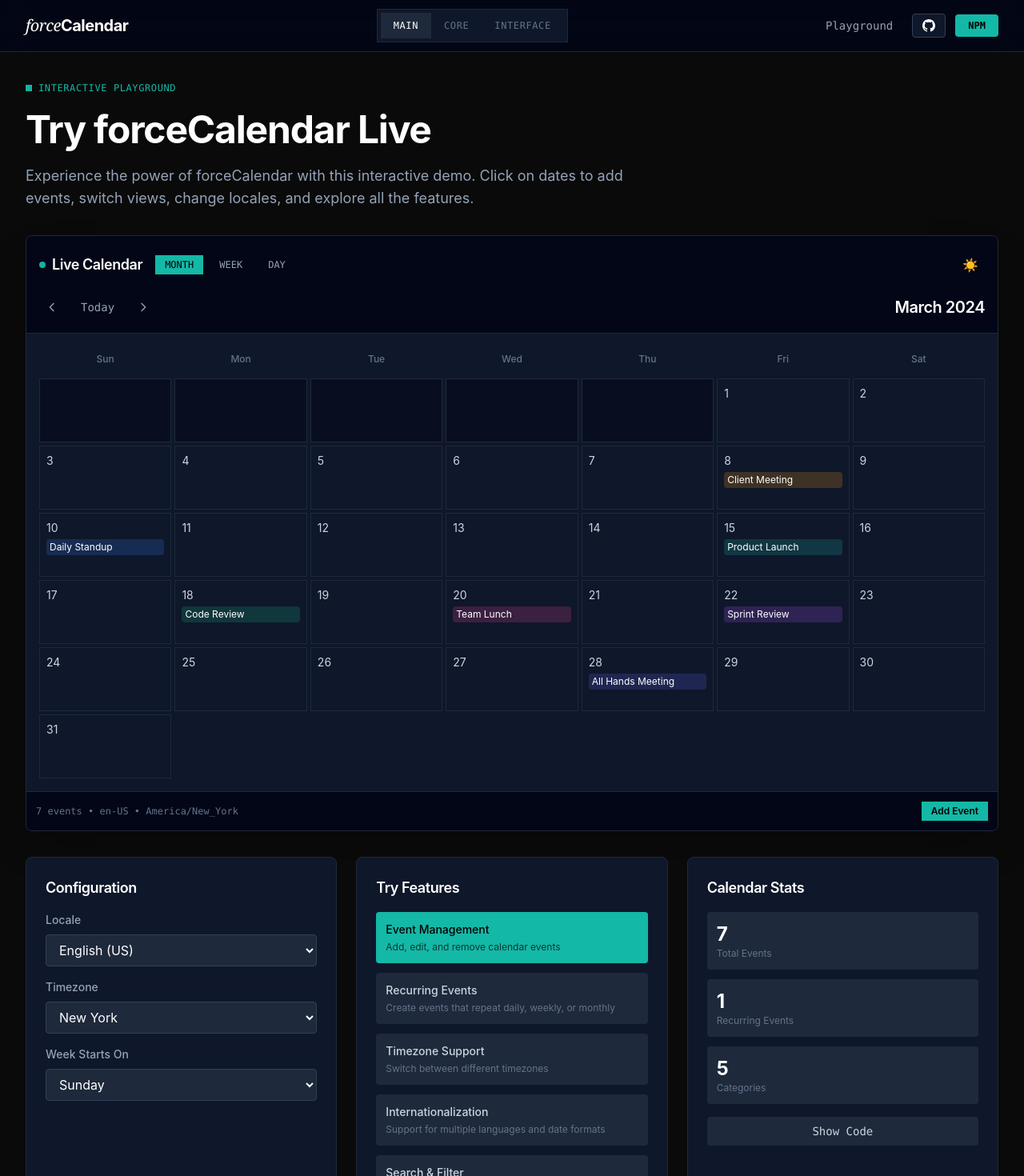
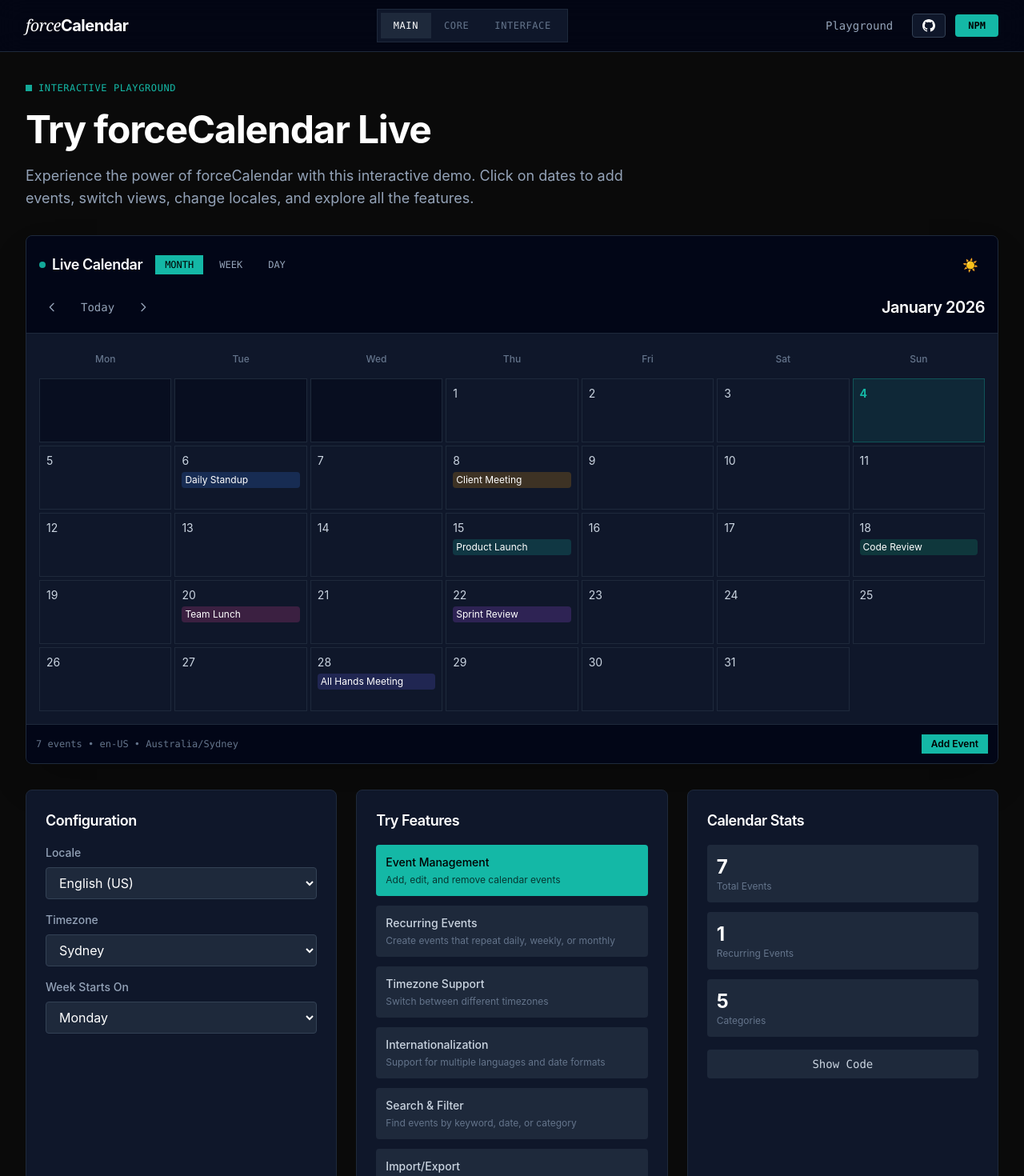
Before and after one commit to forceCalendar/www, a Next.js app: page /playground in a window 1280 px wide. Shown: the top 1470 px of the page at 80% size. Built offline with nearby package versions, Linux system fonts and the light colour scheme.

Commit message:
Fix playground to use current date and Sydney timezone

```diff
--- a/app/playground/page.tsx
+++ b/app/playground/page.tsx
@@ -5,7 +5,7 @@
 
 export default function PlaygroundPage() {
   // Calendar state
-  const [currentDate, setCurrentDate] = useState(new Date(2024, 2, 1)); // March 2024
+  const [currentDate, setCurrentDate] = useState(new Date()); // Current date
   const [view, setView] = useState<'month' | 'week' | 'day'>('month');
   const [events, setEvents] = useState<any[]>([]);
   const [selectedDate, setSelectedDate] = useState<Date | null>(null);
@@ -15,19 +15,23 @@
 
   // Playground controls
   const [locale, setLocale] = useState('en-US');
-  const [timezone, setTimezone] = useState('America/New_York');
-  const [weekStartsOn, setWeekStartsOn] = useState(0);
+  const [timezone, setTimezone] = useState('Australia/Sydney');
+  const [weekStartsOn, setWeekStartsOn] = useState(1);
   const [showCode, setShowCode] = useState(false);
   const [selectedFeature, setSelectedFeature] = useState('events');
   const [theme, setTheme] = useState<'light' | 'dark'>('dark');
 
   // Initialize demo events
   useEffect(() => {
+    const now = new Date();
+    const currentYear = now.getFullYear();
+    const currentMonth = now.getMonth();
+
     const demoEvents = [
       {
         id: 1,
         title: 'Product Launch',
-        date: new Date(2024, 2, 15, 14, 0),
+        date: new Date(currentYear, currentMonth, 15, 14, 0),
         color: 'bg-teal-500',
         duration: 120,
         category: 'launch'
@@ -35,7 +39,7 @@
       {
         id: 2,
         title: 'Daily Standup',
-        date: new Date(2024, 2, 10, 9, 0),
+        date: new Date(currentYear, currentMonth, 6, 9, 0),
         color: 'bg-blue-500',
         duration: 15,
         recurring: 'FREQ=DAILY;BYDAY=MO,TU,WE,TH,FR',
@@ -44,7 +48,7 @@
       {
         id: 3,
         title: 'Sprint Review',
-        date: new Date(2024, 2, 22, 15, 0),
+        date: new Date(currentYear, currentMonth, 22, 15, 0),
         color: 'bg-purple-500',
         duration: 60,
         category: 'meeting'
@@ -52,7 +56,7 @@
       {
         id: 4,
         title: 'Client Meeting',
-        date: new Date(2024, 2, 8, 11, 0),
+        date: new Date(currentYear, currentMonth, 8, 11, 0),
         color: 'bg-amber-500',
         duration: 90,
         category: 'client'
@@ -60,7 +64,7 @@
       {
         id: 5,
         title: 'Code Review',
-        date: new Date(2024, 2, 18, 16, 0),
+        date: new Date(currentYear, currentMonth, 18, 16, 0),
         color: 'bg-emerald-500',
         duration: 45,
         category: 'development'
@@ -68,7 +72,7 @@
       {
         id: 6,
         title: 'Team Lunch',
-        date: new Date(2024, 2, 20, 12, 0),
+        date: new Date(currentYear, currentMonth, 20, 12, 0),
         color: 'bg-pink-500',
         duration: 60,
         category: 'social'
@@ -76,7 +80,7 @@
       {
         id: 7,
         title: 'All Hands Meeting',
-        date: new Date(2024, 2, 28, 14, 0),
+        date: new Date(currentYear, currentMonth, 28, 14, 0),
         color: 'bg-indigo-500',
         duration: 120,
         category: 'meeting'
@@ -92,10 +96,11 @@
       title: 'Event Management',
       description: 'Add, edit, and remove calendar events',
       action: () => {
+        const now = new Date();
         const newEvent = {
           id: Date.now(),
           title: `Demo Event ${events.length + 1}`,
-          date: new Date(2024, 2, Math.floor(Math.random() * 28) + 1, Math.floor(Math.random() * 24)),
+          date: new Date(now.getFullYear(), now.getMonth(), Math.floor(Math.random() * 28) + 1, Math.floor(Math.random() * 24)),
           color: ['bg-red-500', 'bg-green-500', 'bg-yellow-500', 'bg-cyan-500'][Math.floor(Math.random() * 4)],
           duration: 60,
           category: 'demo'
@@ -107,10 +112,16 @@
       title: 'Recurring Events',
       description: 'Create events that repeat daily, weekly, or monthly',
       action: () => {
+        const now = new Date();
+        // Find the next Monday
+        const daysToMonday = (1 - now.getDay() + 7) % 7 || 7;
+        const nextMonday = new Date(now);
+        nextMonday.setDate(now.getDate() + daysToMonday);
+
         const recurringEvent = {
           id: Date.now(),
           title: 'Weekly Team Sync',
-          date: new Date(2024, 2, 4, 10, 0), // Start from Monday
+          date: new Date(nextMonday.getFullYear(), nextMonday.getMonth(), nextMonday.getDate(), 10, 0),
           color: 'bg-violet-500',
           duration: 30,
           recurring: 'FREQ=WEEKLY;BYDAY=MO',
@@ -123,7 +134,7 @@
       title: 'Timezone Support',
       description: 'Switch between different timezones',
       action: () => {
-        const timezones = ['America/New_York', 'Europe/London', 'Asia/Tokyo', 'Australia/Sydney'];
+        const timezones = ['Australia/Sydney', 'Asia/Tokyo', 'Europe/London', 'America/New_York'];
         const currentIndex = timezones.indexOf(timezone);
         const nextIndex = (currentIndex + 1) % timezones.length;
         setTimezone(timezones[nextIndex]);
@@ -585,7 +596,7 @@
                     </svg>
                   </button>
                   <button
-                    onClick={() => setCurrentDate(new Date(2024, 2, 15))}
+                    onClick={() => setCurrentDate(new Date())}
                     className={`px-3 py-1 text-sm font-mono rounded transition-all ${
                       theme === 'light'
                         ? 'text-gray-600 hover:text-gray-900 hover:bg-gray-100'
@@ -694,12 +705,12 @@
                         : 'bg-slate-800 border-slate-700 text-white'
                     }`}
                   >
+                    <option value="Australia/Sydney">Sydney</option>
+                    <option value="Asia/Tokyo">Tokyo</option>
+                    <option value="Europe/London">London</option>
+                    <option value="Europe/Paris">Paris</option>
                     <option value="America/New_York">New York</option>
                     <option value="America/Los_Angeles">Los Angeles</option>
-                    <option value="Europe/London">London</option>
-                    <option value="Europe/Paris">Paris</option>
-                    <option value="Asia/Tokyo">Tokyo</option>
-                    <option value="Australia/Sydney">Sydney</option>
                   </select>
                 </div>
 
```
